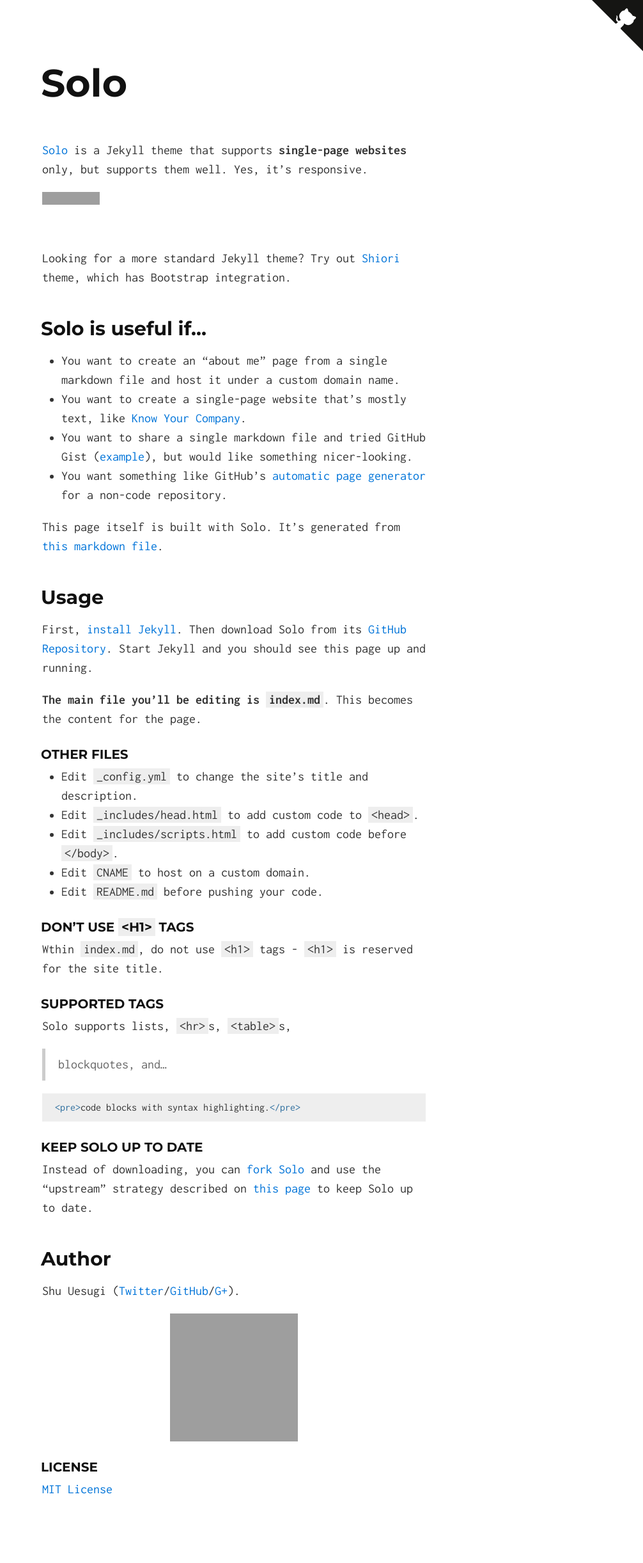
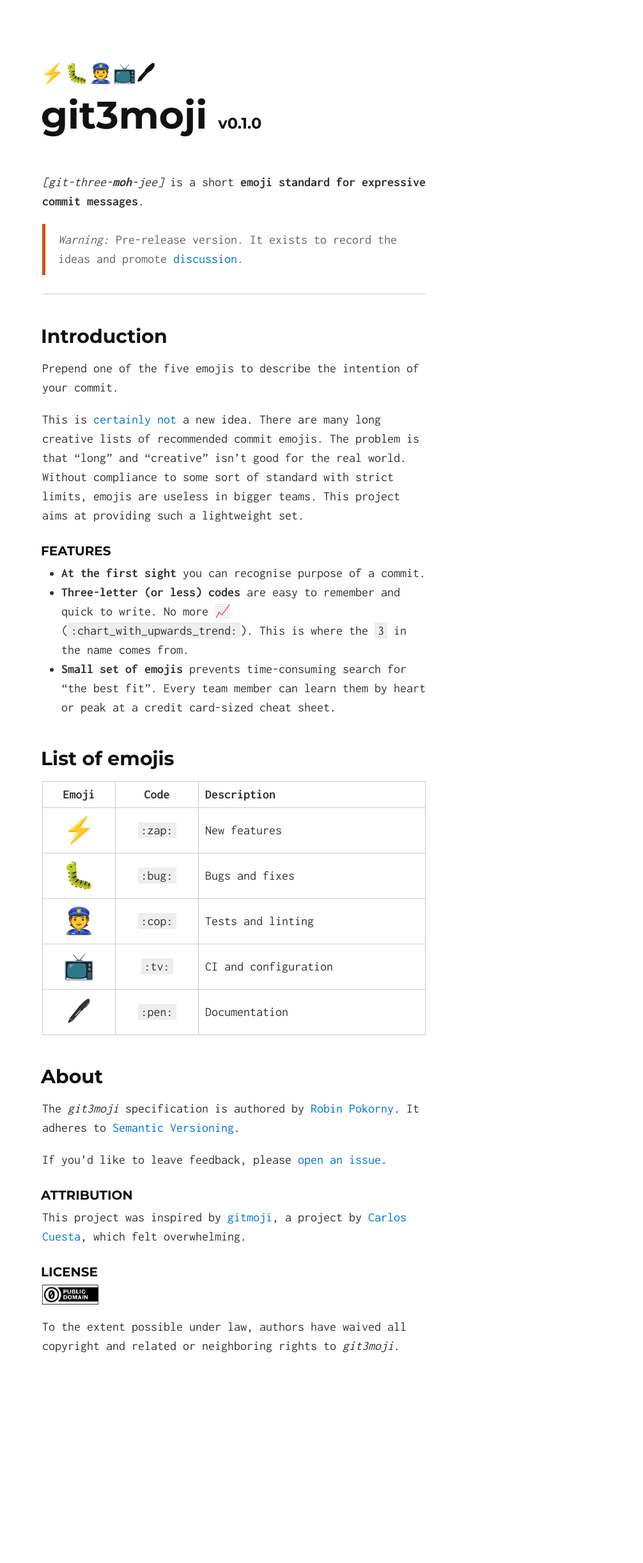
Before and after one commit to robinpokorny/git3moji, a Jekyll site: the page built from index.md, in a window 1280 px wide. Shown: the whole page at 64% size, without its empty margins (274-1280 px from the left). Built offline with Jekyll 4.4.1, drawn with Linux system fonts in a browser that asks for light colours; after the commit the page ends 2219 px from its top, so only the background shows below that; grey boxes are pictures that could not be loaded.

Commit message:
:zap: Pre-release version of the standard

```diff
--- a/404.html
+++ /dev/null
@@ -1,5 +0,0 @@
----
-layout: default
----
-
-Page Not Found.
--- a/_config.yml
+++ b/_config.yml
@@ -1,7 +1,6 @@
 # Site settings
-title: Solo, a Jekyll Theme
-tag_text: Solo
-description: Solo is a Jekyll theme that supports single-page websites only, but supports them well. Yes, it’s responsive.
+title: git3moji — A short emoji standard for expressive commit messages
+description: A short emoji standard for expressive commit messages
 
 # Build settings
 markdown: kramdown
--- a/_layouts/default.html
+++ b/_layouts/default.html
@@ -6,14 +6,13 @@
   <meta name="description" content="{{ site.description }}">
   <meta name="viewport" content="width=device-width, initial-scale=1.0">
   <title>{{ site.title }}</title>
+  <link href="https://fonts.googleapis.com/css?family=Inconsolata:400,700|Montserrat:700" rel="stylesheet">
   <link rel="stylesheet" href="css/main.css">
-{% include head.html %}
 </head>
 <body>
+  <!-- Based on Solo theme https://github.com/chibicode/solo -->
   <div class="container">
-    <h1><a href="./">{{ site.tag_text }}</a></h1>
     {{ content }}
   </div>
-{% include scripts.html %}
 </body>
 </html>
--- a/_sass/_solo.scss
+++ b/_sass/_solo.scss
@@ -1,7 +1,5 @@
-@import url(//fonts.googleapis.com/css?family=Inconsolata:400,700|Montserrat:700);
-
 html {
-  font: 16px/1.5 Inconsolata, sans-serif;
+  font: 16px/1.5 Inconsolata, monospace;
 }
 
 @media (min-width: 30rem) {
@@ -54,6 +52,10 @@ h1 a {
   color: inherit;
 }
 
+h1 small {
+  font-size: 0.4em
+}
+
 h2 {
   margin-top: 2rem;
   font-size: 1.25rem;
@@ -91,7 +93,7 @@ blockquote {
   margin-left: 0;
   margin-right: 0;
   padding: .5rem 1rem;
-  border-left: .25rem solid #ccc;
+  border-left: .25rem solid #CF5300;
   color: #666;
 }
 
@@ -112,7 +114,6 @@ hr {
 }
 
 .container img {
-  margin: 0 auto;
   display: block;
 }
 
@@ -125,6 +126,11 @@ table {
 td, th {
   padding: .25rem .5rem;
   border: 1px solid #ccc;
+}
+
+// TODO Refactor
+td:first-child {
+  font-size: 2em;
 }
 
 pre, code {
--- a/css/main.scss
+++ b/css/main.scss
@@ -5,5 +5,5 @@
 
 @import
   'normalize',
-  'solo',
-  'syntax';
+  'solo';
+//  'syntax';
--- a/index.md
+++ b/index.md
@@ -1,63 +1,64 @@
 ---
 layout: default
 ---
+## ⚡️🐛👮📺🖊
+# [git3moji]({{ site.url }}) <small>v0.1.0</small>
 
-[Solo](http://chibicode.github.io/solo) is a Jekyll theme that supports **single-page websites** only, but supports them well. Yes, it's responsive.
+*[git-three-**moh**-jee]*  is a short **emoji standard for expressive commit messages**.
 
-<iframe src="https://ghbtns.com/github-btn.html?user=chibicode&amp;repo=solo&amp;type=watch&amp;count=true&amp;size=large"
-  allowtransparency="true" frameborder="0" scrolling="0" width="170" height="30"></iframe><br/>
+> *Warning:* Pre-release version. It exists to record the ideas and promote [discussion](https://github.com/robinpokorny/git3moji/issues).
 
-Looking for a more standard Jekyll theme? Try out [Shiori](http://github.com/ellekasai/shiori) theme, which has Bootstrap integration.
+<!-- @TODO
+[Introduction](#introduction) –
+[List](#list-of-emojis) –
+[Features](#features) –
+[About](#about)
+-->
+---
 
-## Solo is useful if...
+## Introduction
 
-* You want to create an "about me" page from a single markdown file and host it under a custom domain name.
-* You want to create a single-page website that's mostly text, like [Know Your Company](https://knowyourcompany.com/).
-* You want to share a single markdown file and tried GitHub Gist ([example](https://gist.github.com/dypsilon/5819504)), but would like something nicer-looking.
-* You want something like GitHub's [automatic page generator](http://pages.github.com/) for a non-code repository.
+Prepend one of the five emojis to describe the intention of your commit.
 
-This page itself is built with Solo. It's generated from [this markdown file](https://github.com/chibicode/solo/blob/gh-pages/_includes/index.md).
+This is
+[certainly](https://gitmoji.carloscuesta.me/)
+[not](https://github.com/slashsBin/styleguide-git-commit-message)
+a new idea. There are many long creative lists of recommended commit emojis. The problem is that “long” and “creative” isn’t good for the real world. Without compliance to some sort of standard with strict limits, emojis are useless in bigger teams. This project aims at providing such a lightweight set.
 
+### Features
+* **At the first sight** you can recognise purpose of a commit.
+* **Three-letter (or less) codes** are easy to remember and quick to write. No more 📈 (`:chart_with_upwards_trend:`). This is where the `3` in the name comes from.
+* **Small set of emojis** prevents time-consuming search for “the best fit”. Every team member can learn them by heart or peak at a credit card-sized cheat sheet.
+
+## List of emojis
+
+Emoji| Code    | Description
+:---:|:---:    |:---
+⚡️   | `:zap:` | New features
+🐛   | `:bug:` | Bugs and fixes
+👮   | `:cop:` | Tests and linting
+📺   | `:tv:`  | CI and configuration
+🖊   | `:pen:` | Documentation
+
+<!-- @TODO
 ## Usage
+`git commit -m ":zap: Add users endpoint, fixes #27"`
+`1b74135 ⚡️ Add users endpoint, fixes #27`
+-->
 
-First, [install Jekyll](http://jekyllrb.com/docs/installation/). Then download Solo from its [GitHub Repository](https://github.com/chibicode/solo). Start Jekyll and you should see this page up and running.
+## About
+The *git3moji* specification is authored by [Robin Pokorny](https://robinpokorny.com/).
+It adheres to [Semantic Versioning](http://semver.org/spec/v2.0.0.html).
 
-**The main file you'll be editing is `index.md`**. This becomes the content for the page.
+If you’d like to leave feedback, please [open an issue](https://github.com/robinpokorny/git3moji/issues).
 
-### Other Files
-
-* Edit `_config.yml` to change the site's title and description.
-* Edit `_includes/head.html` to add custom code to `<head>`.
-* Edit `_includes/scripts.html` to add custom code before `</body>`.
-* Edit `CNAME` to host on a custom domain.
-* Edit `README.md` before pushing your code.
-
-### Don't use `<h1>` tags
-
-Wthin `index.md`, do not use `<h1>` tags - `<h1>` is reserved for the site title.
-
-### Supported Tags
-
-Solo supports lists, `<hr>`s, `<table>`s,
-
-> blockquotes, and...
-
-~~~html
-<pre>code blocks with syntax highlighting.</pre>
-~~~
-
-### Keep Solo up to date
-
-Instead of downloading, you can [fork Solo](https://github.com/chibicode/solo/fork) and use the "upstream" strategy described on [this page](https://help.github.com/articles/fork-a-repo) to keep Solo up to date.
-
-## Author
-
-Shu Uesugi ([Twitter](http://twitter.com/chibicode)/[GitHub](http://github.com/chibicode)/[G+](https://plus.google.com/110325199858284431541?rel=author)).
-
-![Shu Uesugi](https://www.gravatar.com/avatar/b868d84bbe2ed30ec45c9253e1c1cefe.jpg?s=200)
+### Attribution
+This project was inspired by [gitmoji](https://gitmoji.carloscuesta.me/), a project by [Carlos Cuesta](https://carloscuesta.me/), which felt overwhelming.
 
 ### License
 
-[MIT License](http://chibicode.mit-license.org/)
+<a href="http://creativecommons.org/publicdomain/zero/1.0/">
+  <img src="{{ site.url }}/images/cc-zero.png" width="88">
+</a>
 
-<a href="https://github.com/chibicode/solo" class="github-corner"><svg width="80" height="80" viewBox="0 0 250 250" style="fill:#151513; color:#fff; position: absolute; top: 0; border: 0; right: 0;"><path d="M0,0 L115,115 L130,115 L142,142 L250,250 L250,0 Z"></path><path d="M128.3,109.0 C113.8,99.7 119.0,89.6 119.0,89.6 C122.0,82.7 120.5,78.6 120.5,78.6 C119.2,72.0 123.4,76.3 123.4,76.3 C127.3,80.9 125.5,87.3 125.5,87.3 C122.9,97.6 130.6,101.9 134.4,103.2" fill="currentColor" style="transform-origin: 130px 106px;" class="octo-arm"></path><path d="M115.0,115.0 C114.9,115.1 118.7,116.5 119.8,115.4 L133.7,101.6 C136.9,99.2 139.9,98.4 142.2,98.6 C133.8,88.0 127.5,74.4 143.8,58.0 C148.5,53.4 154.0,51.2 159.7,51.0 C160.3,49.4 163.2,43.6 171.4,40.1 C171.4,40.1 176.1,42.5 178.8,56.2 C183.1,58.6 187.2,61.8 190.9,65.4 C194.5,69.0 197.7,73.2 200.1,77.6 C213.8,80.2 216.3,84.9 216.3,84.9 C212.7,93.1 206.9,96.0 205.4,96.6 C205.1,102.4 203.0,107.8 198.3,112.5 C181.9,128.9 168.3,122.5 157.7,114.1 C157.9,116.9 156.7,120.9 152.7,124.9 L141.0,136.5 C139.8,137.7 141.6,141.9 141.8,141.8 Z" fill="currentColor" class="octo-body"></path></svg></a><style>.github-corner:hover .octo-arm{animation:octocat-wave 560ms ease-in-out}@keyframes octocat-wave{0%,100%{transform:rotate(0)}20%,60%{transform:rotate(-25deg)}40%,80%{transform:rotate(10deg)}}@media (max-width:500px){.github-corner:hover .octo-arm{animation:none}.github-corner .octo-arm{animation:octocat-wave 560ms ease-in-out}}</style>
+To the extent possible under law, authors have waived all copyright and related or neighboring rights to *git3moji*.
```
Also changed, not shown: 404.md (added, +9 -0 lines), README.md (deleted), _includes/head.html (deleted), _includes/scripts.html (deleted), images/cc-zero.png (added).
